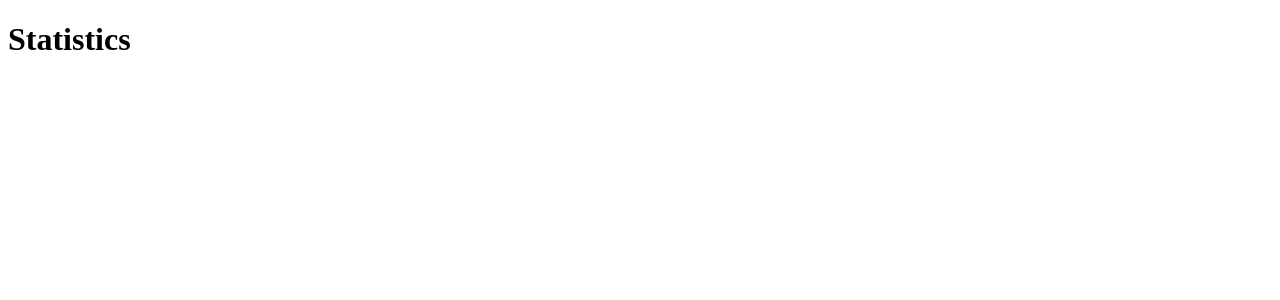
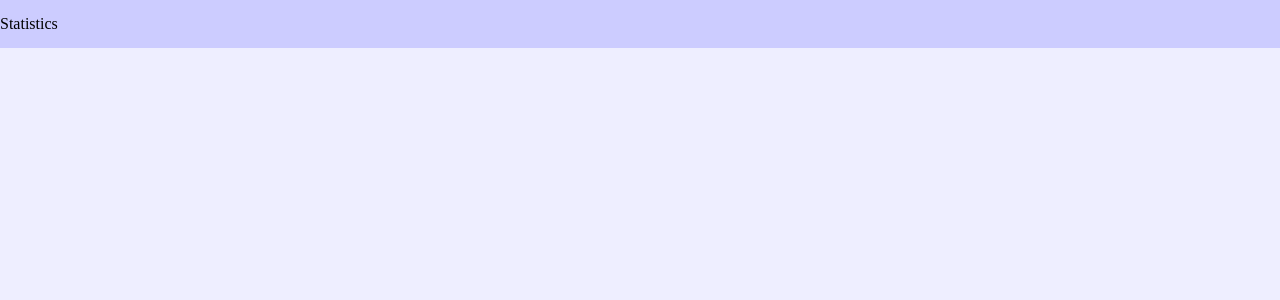
Before and after one commit to IrwinJames-FS/client, a React (Create React App) app: page / in a window 1280 px wide. Shown: the top 300 px of the page. Built offline with nearby package versions, Linux system fonts and the light colour scheme.

Commit message:
Added Basic theming

```diff
--- a/src/application/StatisticsPage.tsx
+++ b/src/application/StatisticsPage.tsx
@@ -1 +1,8 @@
-export const StatisticsPage = () => (<h1>Statistics</h1>);
+import { Application, Header } from "./ui";
+
+export const StatisticsPage = () => (<Application>
+	<Header>
+		<h1>Statistics</h1>
+	</Header>
+
+</Application>);
--- a/src/application/ui/Application.tsx
+++ b/src/application/ui/Application.tsx
@@ -1,5 +1,10 @@
 import styled from "styled-components";
+import { theme } from "./theme";
 
 export const Application = styled.div`
-
+	background-color: var(--vip-background-color, #fff);
+	color: var(--vip-foreground-color, #000);
+	width: 100vw;
+	height: 100vh;
+	${theme}
 `
--- /dev/null
+++ b/src/application/ui/Header.tsx
@@ -0,0 +1,11 @@
+import styled from "styled-components";
+
+export const Header = styled.header`
+	display: flex;
+	flex-direction: var(--vip-header-direction, column);
+	flex-wrap: nowrap;
+	background-color: var(--vip-primary-background-color, #ccf);
+	justify-content: var(--vip-header-justify, start);
+	align-items: var(--vip-header-align, stretch);
+	min-height: 3rem;
+`
--- a/src/application/ui/index.ts
+++ b/src/application/ui/index.ts
@@ -1 +1,2 @@
 export * from "./Application";
+export * from "./Header";
--- /dev/null
+++ b/src/application/ui/theme.ts
@@ -0,0 +1,27 @@
+import { css } from "styled-components";
+
+export const theme = css`
+--vip-background-color: #eef;
+--vip-foreground-color: #000;
+
+--vip-primary-background-color: #ccf;
+
+--vip-header-direction: column;
+--vip-header-justify: start;
+--vip-header-align: center;
+
+@media (prefers-color-scheme: dark) {
+	--vip-background-color: #335;
+	--vip-foreground-color: #fff;
+
+	--vip-primary-background-color: #557;
+}
+
+@media (min-width: 768px){
+	--vip-header-direction: row;
+	--vip-header-justify: space-between;
+	--vip-header-align: center;
+}
+`
+
+export const cVar = (name: string): string => `--vip-${name}`;
--- /dev/null
+++ b/src/index.css
@@ -0,0 +1,48 @@
+/* http://meyerweb.com/eric/tools/css/reset/
+   v2.0 | 20110126
+   License: none (public domain)
+*/
+
+html, body, div, span, applet, object, iframe,
+h1, h2, h3, h4, h5, h6, p, blockquote, pre,
+a, abbr, acronym, address, big, cite, code,
+del, dfn, em, img, ins, kbd, q, s, samp,
+small, strike, strong, sub, sup, tt, var,
+b, u, i, center,
+dl, dt, dd, ol, ul, li,
+fieldset, form, label, legend,
+table, caption, tbody, tfoot, thead, tr, th, td,
+article, aside, canvas, details, embed,
+figure, figcaption, footer, header, hgroup,
+menu, nav, output, ruby, section, summary,
+time, mark, audio, video {
+	margin: 0;
+	padding: 0;
+	border: 0;
+	font-size: 100%;
+	font: inherit;
+	vertical-align: baseline;
+}
+/* HTML5 display-role reset for older browsers */
+article, aside, details, figcaption, figure,
+footer, header, hgroup, menu, nav, section {
+	display: block;
+}
+body {
+	line-height: 1;
+}
+ol, ul {
+	list-style: none;
+}
+blockquote, q {
+	quotes: none;
+}
+blockquote:before, blockquote:after,
+q:before, q:after {
+	content: '';
+	content: none;
+}
+table {
+	border-collapse: collapse;
+	border-spacing: 0;
+}
--- a/src/index.tsx
+++ b/src/index.tsx
@@ -2,6 +2,8 @@
 import ReactDOM from 'react-dom/client';
 import App from './App';
 import reportWebVitals from './reportWebVitals';
+
+import './index.css'; //reset css
 
 const root = ReactDOM.createRoot(
   document.getElementById('root') as HTMLElement
```
